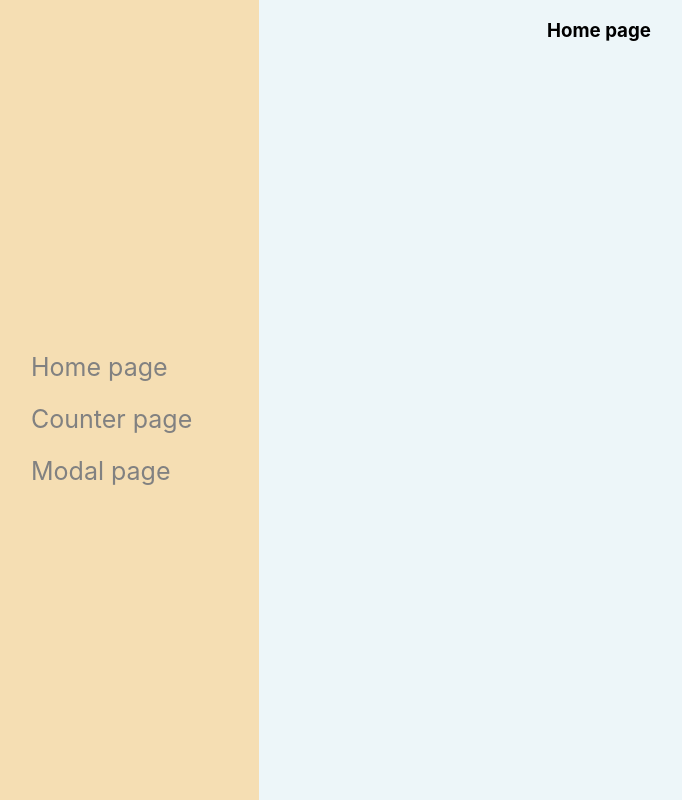
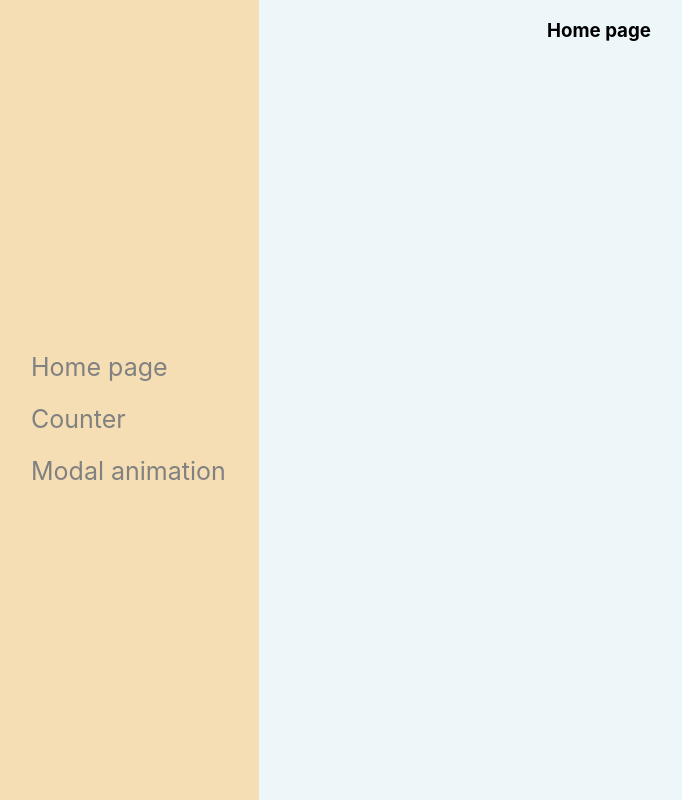
Before and after one commit to Ebazhanov/multi-projects-react-ts, a React (Create React App) app: page / in a window 1280 px wide. Shown: the whole page, without its empty margins (41-723 px from the left). Built offline with nearby package versions, Linux system fonts and the light colour scheme.

Commit message:
improve modal dialog

```diff
--- a/src/components/NavigationBar.tsx
+++ b/src/components/NavigationBar.tsx
@@ -10,10 +10,10 @@ function NavigationBar() {
             <Link to="/">Home page</Link>
           </li>
           <li>
-            <Link to="/Counter">Counter page</Link>
+            <Link to="/Counter">Counter</Link>
           </li>
           <li>
-            <Link to="/Modal">Modal page</Link>
+            <Link to="/Modal">Modal animation</Link>
           </li>
         </ul>
       </nav>
--- a/src/pages/Modal.tsx
+++ b/src/pages/Modal.tsx
@@ -1,14 +1,22 @@
-import React from "react";
+import React, { useState } from "react";
 import "./../index.scss";
 import "./Modal.scss";
 
-function Modal() {
+interface Props {
+  open: boolean;
+  setOpen: (isOpen: boolean) => void;
+}
+
+const ModalDialog = ({ open, setOpen }: Props) => {
   return (
-    <div className="modal-content">
-      <button className="open-modal-btn">✨ Open window</button>
-      {/*<div className="overlay">
+    <div className={`overlay animated ${open ? "show" : ""}`}>
       <div className="modal">
-          <svg height="200" viewBox="0 0 200 200" width="200">
+        <svg
+          onClick={() => setOpen(false)}
+          height="200"
+          viewBox="0 0 200 200"
+          width="200"
+        >
           <title />
           <path d="M114,100l49-49a9.9,9.9,0,0,0-14-14L100,86,51,37A9.9,9.9,0,0,0,37,51l49,49L37,149a9.9,9.9,0,0,0,14,14l49-49,49,49a9.9,9.9,0,0,0,14-14Z" />
         </svg>
@@ -17,7 +25,19 @@ function Modal() {
           src="https://media.giphy.com/media/BexheRKsUkJgc/giphy.gif"
         />
       </div>
-      </div>*/}
+    </div>
+  );
+};
+
+function Modal() {
+  const [open, setOpen] = useState(false);
+
+  return (
+    <div className="modal-content">
+      <button onClick={() => setOpen(true)} className="open-modal-btn">
+        ✨ Open window
+      </button>
+      <ModalDialog open={open} setOpen={setOpen} />
     </div>
   );
 }
```
Lines whose indentation alone changed are shown as unchanged.
